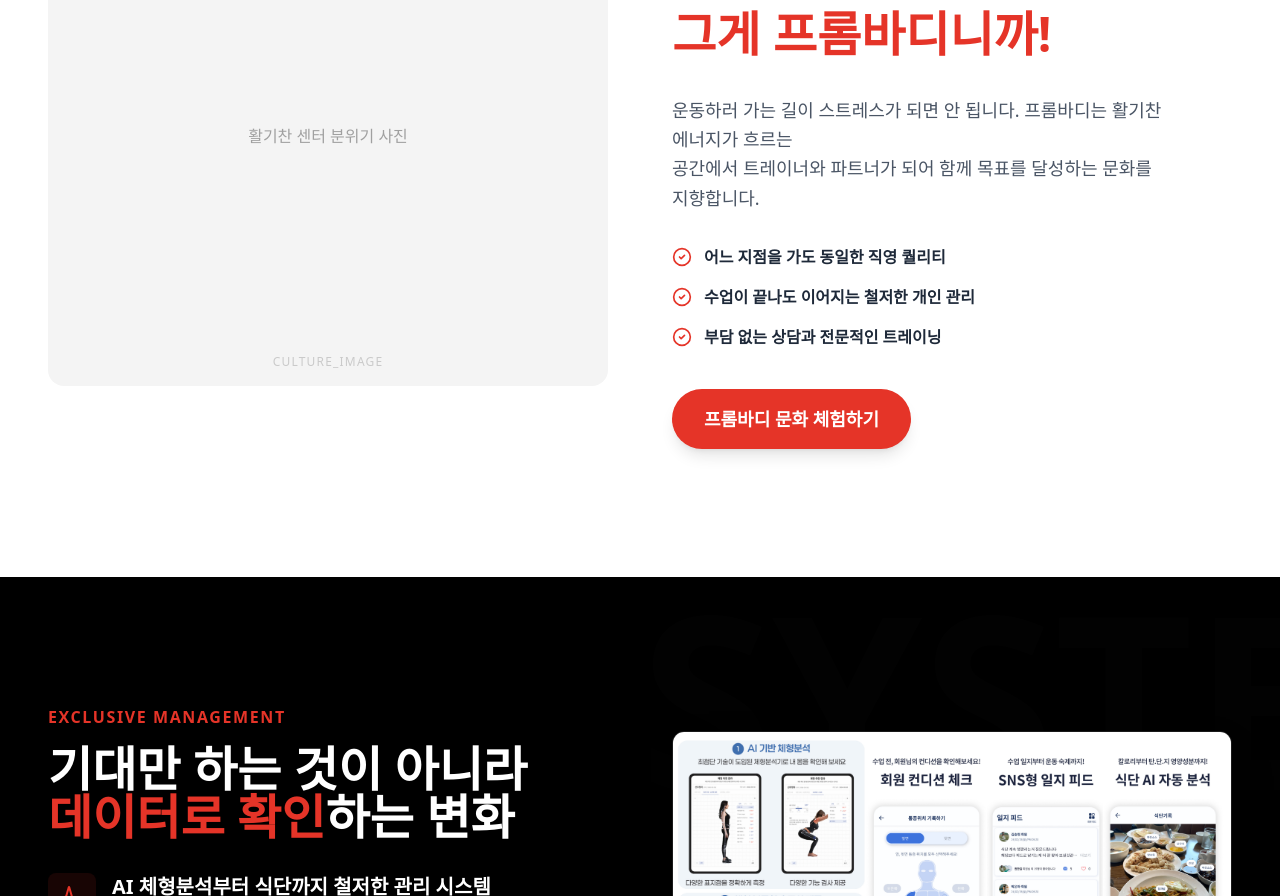
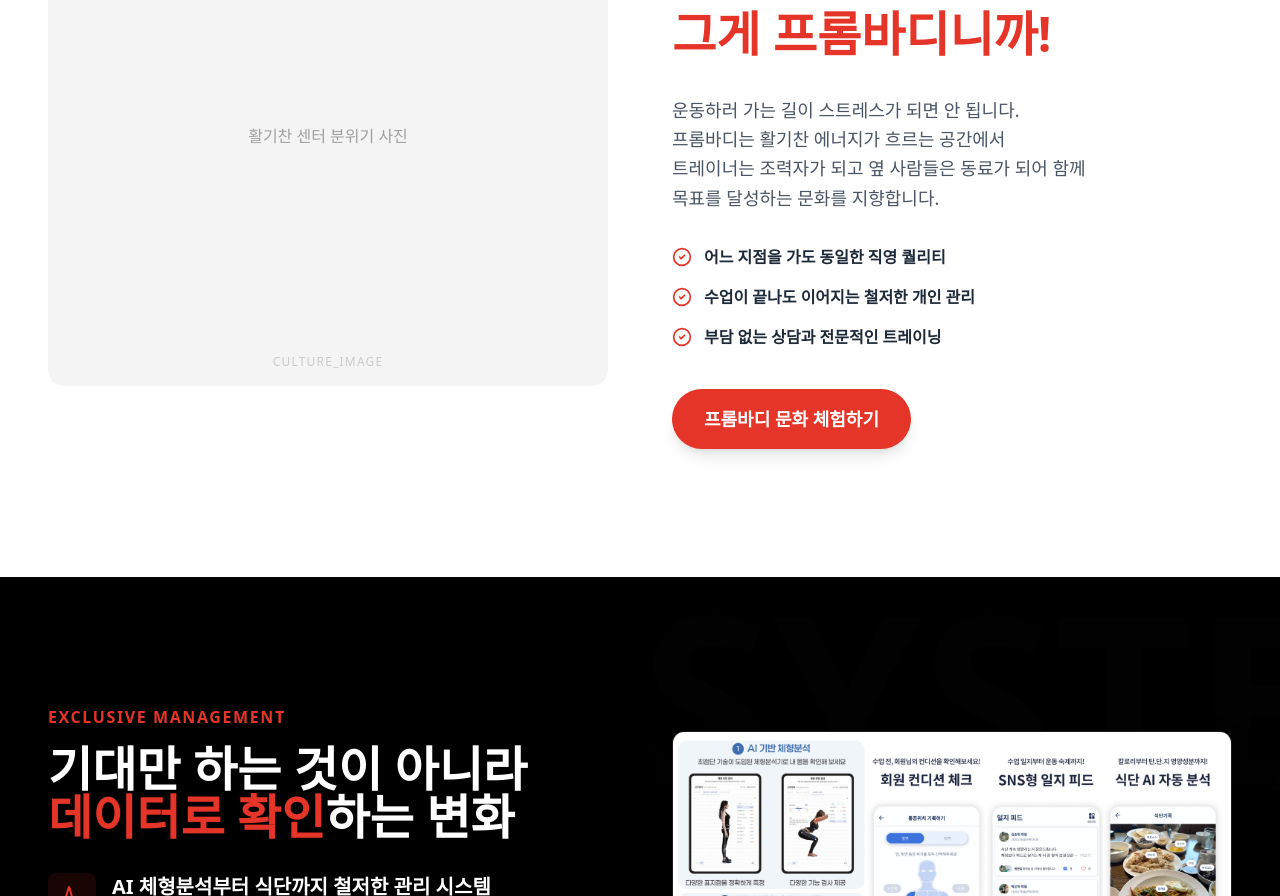
Before and after one commit to okmstyle-collab/from_body-landding, a React (Vite) app: page / in a window 1280 px wide. Shown: the part 1864-2760 px from the top of the page. Built offline with nearby package versions, Linux system fonts and the light colour scheme.

Commit message:
Update culture description text

```diff
--- a/src/App.tsx
+++ b/src/App.tsx
@@ -178,8 +178,10 @@ export default function App() {
               <span className="text-brand-point">그게 프롬바디니까!</span>
             </h2>
             <p className="text-lg text-gray-600 mb-8 leading-relaxed font-medium break-keep">
-              운동하러 가는 길이 스트레스가 되면 안 됩니다. 프롬바디는 활기찬 에너지가 흐르는<br/>
-              공간에서 트레이너와 파트너가 되어 함께 목표를 달성하는 문화를 지향합니다.
+              운동하러 가는 길이 스트레스가 되면 안 됩니다.<br/>
+              프롬바디는 활기찬 에너지가 흐르는 공간에서<br/>
+              트레이너는 조력자가 되고 옆 사람들은 동료가 되어 함께<br/>
+              목표를 달성하는 문화를 지향합니다.
             </p>
             <ul className="space-y-4 mb-10">
               {[
```
